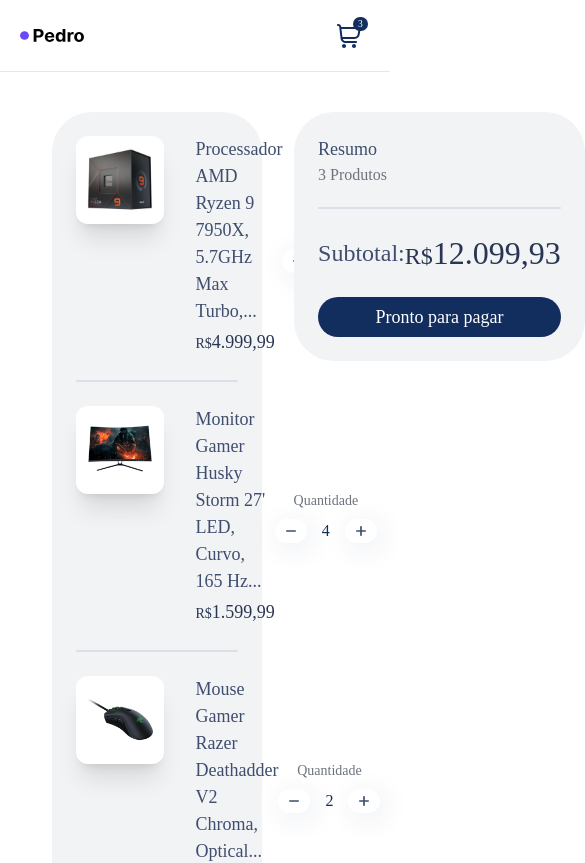
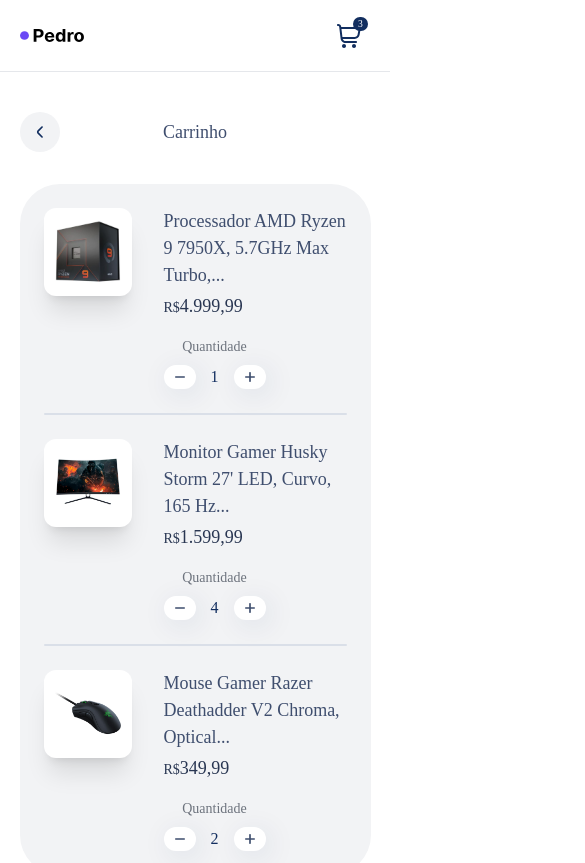
Before and after one commit to peduhvitor/react-cart, a React (Vite) app: page / in a window 390 px wide. Shown: the top 863 px of the page, 585 px wide, since content can reach past the window. Built offline with nearby package versions, Linux system fonts and the light colour scheme.

Commit message:
Deixando o projeto responsivo

```diff
--- a/src/App.tsx
+++ b/src/App.tsx
@@ -41,15 +41,25 @@
 
             </header>
 
-            <div className='flex flex-col w-full items-center mt-10'>
+            <div className='flex flex-col w-full items-center my-10'>
 
             { dataProducts.length > 0 ?
-            <div className='flex justify-between max-w-[1296px] w-[90vw] gap-8'>
-                <div className='w-10 h-10 flex justify-center items-center rounded-full bg-[#F2F3F5]'>
+            <div className='flex max-lg:flex-col max-lg:items-center justify-between max-w-[1296px] w-[90vw] gap-8'>
+                <div className='max-lg:max-w-[820px] max-lg:w-[90vw] flex justify-between max-lg:items-center'>
+                    <div className='min-w-[40px] max-w-[40px] h-10 flex justify-center items-center rounded-full bg-[#F2F3F5]'>
                         <img src="/angle-small-left.svg"/>
                     </div>
+                    <div className='lg:hidden text-[18px] text-[#3F4E6E] font-medium'>
+                        Carrinho
+                    </div>
+                    <div className='w-[40px] lg:hidden'>
 
-                <div className='max-w-[820px] w-[60%] h-min p-6 flex flex-col items-center gap-6 bg-[#F2F3F5] rounded-[40px]'>
+                    </div>
+                </div>
+
+
+                <div className='flex max-2xl:flex-col max-2xl:items-center max-2xl:w-full flex-1 gap-8'>
+                    <div className='max-w-[820px] w-full h-min p-6 flex flex-col items-center gap-6 bg-[#F2F3F5] rounded-[40px]'>
                         { dataProducts.map((item, index) => (
                             <>
                             <CartProduct data={item} amount={item.amount} action={dispatch}/>
@@ -61,7 +71,7 @@
                         )) }
                     </div>
 
-                <div className='h-min flex-1 p-6 flex flex-col items-center gap-6 bg-[#F2F3F5] rounded-[40px]'>
+                    <div className='h-min flex-1 p-6 flex flex-col items-center gap-6 bg-[#F2F3F5] rounded-[40px] max-2xl:max-w-[820px] max-2xl:w-full'>
                         <div className='w-full flex flex-col gap-5'>
                             <div className='flex flex-col'>
                                 <div className='font-medium text-[18px] text-[#3F4E6E]'>Resumo</div>
@@ -81,6 +91,8 @@
                         </div>
                     </div>
                 </div>
+
+            </div>
             :
             <div className='max-w-[1024px] w-[90vw] h-min p-6 flex flex-col items-center gap-6 bg-[#F2F3F5] rounded-[40px]'>
                 Sem produtos para exibir
--- a/src/components/CartProduct/CartProduct.tsx
+++ b/src/components/CartProduct/CartProduct.tsx
@@ -15,7 +15,7 @@
             <div className="min-w-[88px] w-[88px] h-[88px] flex items-center justify-center rounded-xl shadow-xl bg-white overflow-hidden">
                 <img className="w-3/4" src={data.img} alt="" />
             </div>
-            <div className="flex justify-between items-center flex-1">
+            <div className="flex sm:justify-between max-sm:flex-col max-sm:items-start sm:items-center flex-1 gap-4">
                 <div className="flex flex-col gap-1">
                     <div className="text-[18px] text-[#3F4E6E]">
                         { data.name.length > 48 ? data.name.substring(0, 48).trim()+'...' : data.name}
```
Lines whose indentation alone changed are shown as unchanged.
